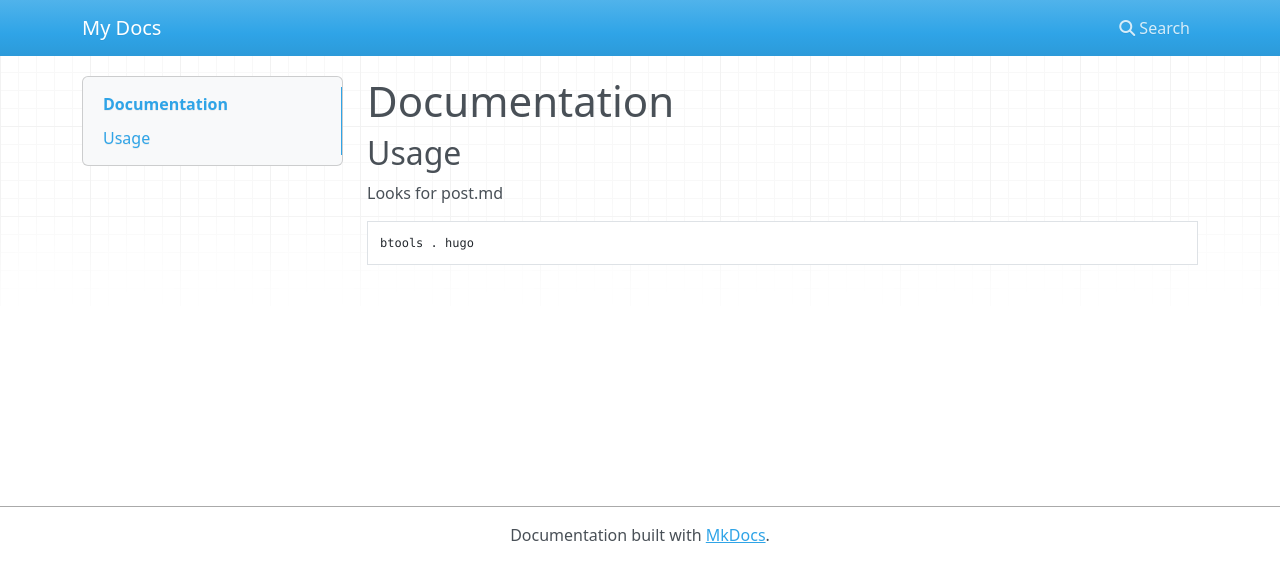
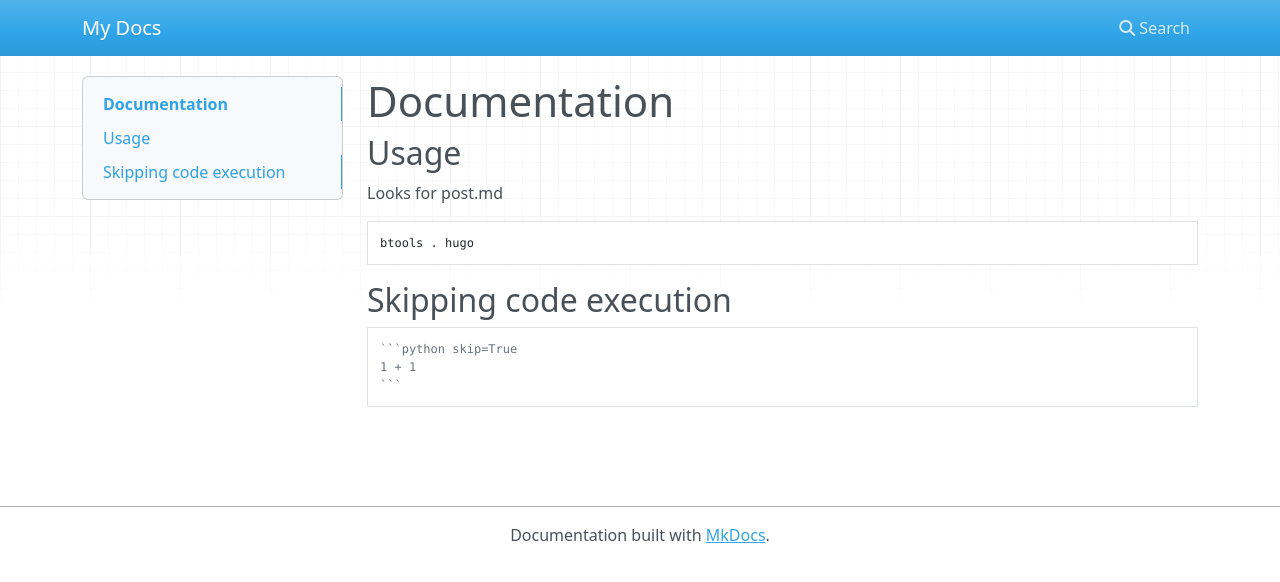
Before and after one commit to ploomber/jupyblog, an MkDocs documentation site: the page built from docs/index.md, in a window 1280 px wide. Shown: the top 582 px of the page. Built offline with MkDocs 1.6.1, drawn with Linux system fonts in a browser that asks for light colours; nearby versions of some CDN libraries.

Commit message:
updates docs

````diff
--- a/docs/index.md
+++ b/docs/index.md
@@ -7,3 +7,11 @@ Looks for post.md
 ```
 btools . hugo
 ```
+
+## Skipping code execution
+
+~~~md
+```python skip=True
+1 + 1
+```
+~~~
````
